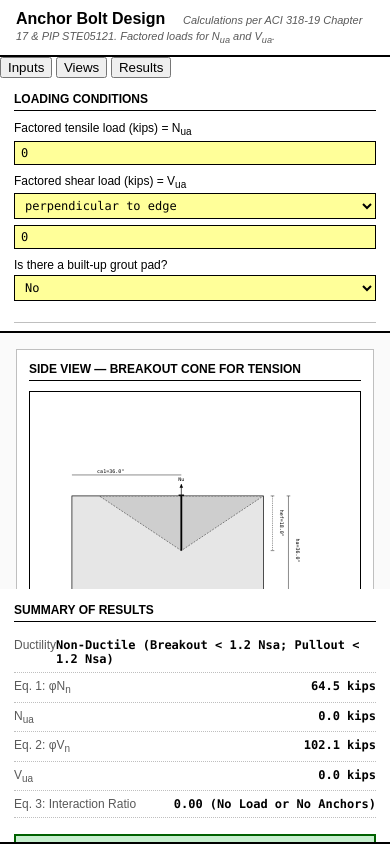
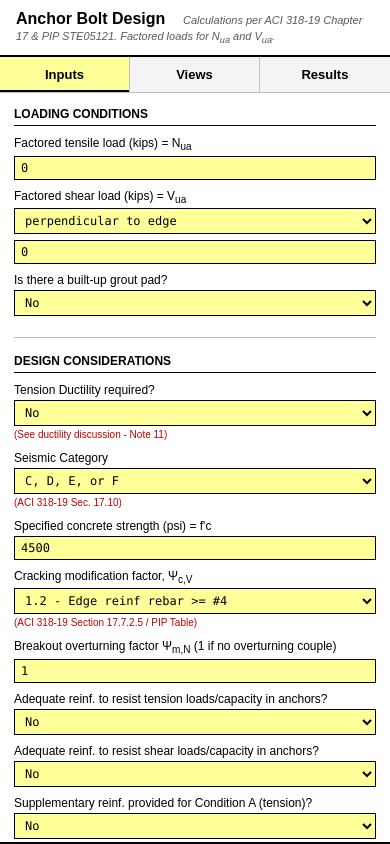
Before and after one commit to ChaitanyaB21/anchor_bolt_website, a plain HTML site: page index.html in a window 390 px wide. Drawn offline with Linux system fonts and the light colour scheme.

Commit message:
Update styles.css
Change 2 in css

```diff
--- a/css/styles.css
+++ b/css/styles.css
@@ -14,6 +14,10 @@
 
   --font-ui: Arial, Helvetica, sans-serif;
   --font-mono: "Consolas", "Courier New", monospace;
+
+  /* Initial widths for the resizable panels */
+  --input-panel-width: 350px;
+  --results-panel-width: 310px;
 }
 
 * { box-sizing: border-box; }
@@ -39,11 +43,35 @@ html, body {
 .title-main { font-size: 16px; font-weight: bold; margin-right: 14px; }
 .title-sub { font-size: 11px; color: var(--grey-dark); font-style: italic; }
 
+/* ---------------- Mobile Navigation ---------------- */
+.mobile-nav {
+  display: none; /* Hidden by default, shown on mobile */
+  flex: 0 0 auto;
+  background-color: var(--grey-light);
+  border-bottom: 1px solid var(--grey-mid);
+}
+.mobile-tab-btn {
+  width: 33.33%;
+  padding: 10px;
+  border: none;
+  border-right: 1px solid var(--grey-mid);
+  background: transparent;
+  font-size: 13px;
+  font-weight: bold;
+  cursor: pointer;
+}
+.mobile-tab-btn:last-child { border-right: none; }
+.mobile-tab-btn.active {
+  background-color: var(--yellow);
+  box-shadow: inset 0 -2px 0 var(--black);
+}
+
 /* ---------------- Workspace grid ---------------- */
 .workspace {
   flex: 1 1 auto;
   display: grid;
-  grid-template-columns: 350px 1fr 310px;
+  /* Use CSS variables for resizable columns */
+  grid-template-columns: var(--input-panel-width) 5px 1fr 5px var(--results-panel-width);
   min-height: 0;
 }
 
@@ -52,8 +80,15 @@ html, body {
   padding: 14px;
   background: var(--white);
 }
-.input-panel { border-right: 2px solid var(--black); }
-.results-panel { border-left: 2px solid var(--black); }
+
+/* ---------------- Resizer Handles ---------------- */
+.resizer {
+  background-color: var(--black);
+  cursor: col-resize;
+  flex-shrink: 0;
+}
+.resizer:hover { background-color: var(--red); }
+
 
 .panel h2 {
   font-size: 12px;
@@ -217,9 +252,32 @@ input.yellow:focus, select.yellow:focus {
 
 /* ---------------- Responsive ---------------- */
 @media (max-width: 1100px) {
-  .workspace { grid-template-columns: 320px 1fr 280px; }
+  .workspace {
+    grid-template-columns: var(--input-panel-width) 5px 1fr 5px var(--results-panel-width);
+  }
 }
+
 @media (max-width: 860px) {
-  .workspace { grid-template-columns: 1fr; }
-  .input-panel, .results-panel { border: none; border-bottom: 2px solid var(--black); }
+  /* Switch to a single column layout for the workspace */
+  .workspace {
+    grid-template-columns: 1fr;
+    overflow-y: auto;
+  }
+
+  /* Hide resizers on mobile */
+  .resizer { display: none; }
+
+  /* Show mobile navigation tabs */
+  .mobile-nav { display: flex; }
+
+  /* Hide all panels by default on mobile */
+  .panel {
+    display: none;
+    border-bottom: 2px solid var(--black);
+  }
+
+  /* Show only the active panel */
+  .panel.active {
+    display: block;
+  }
 }
```
